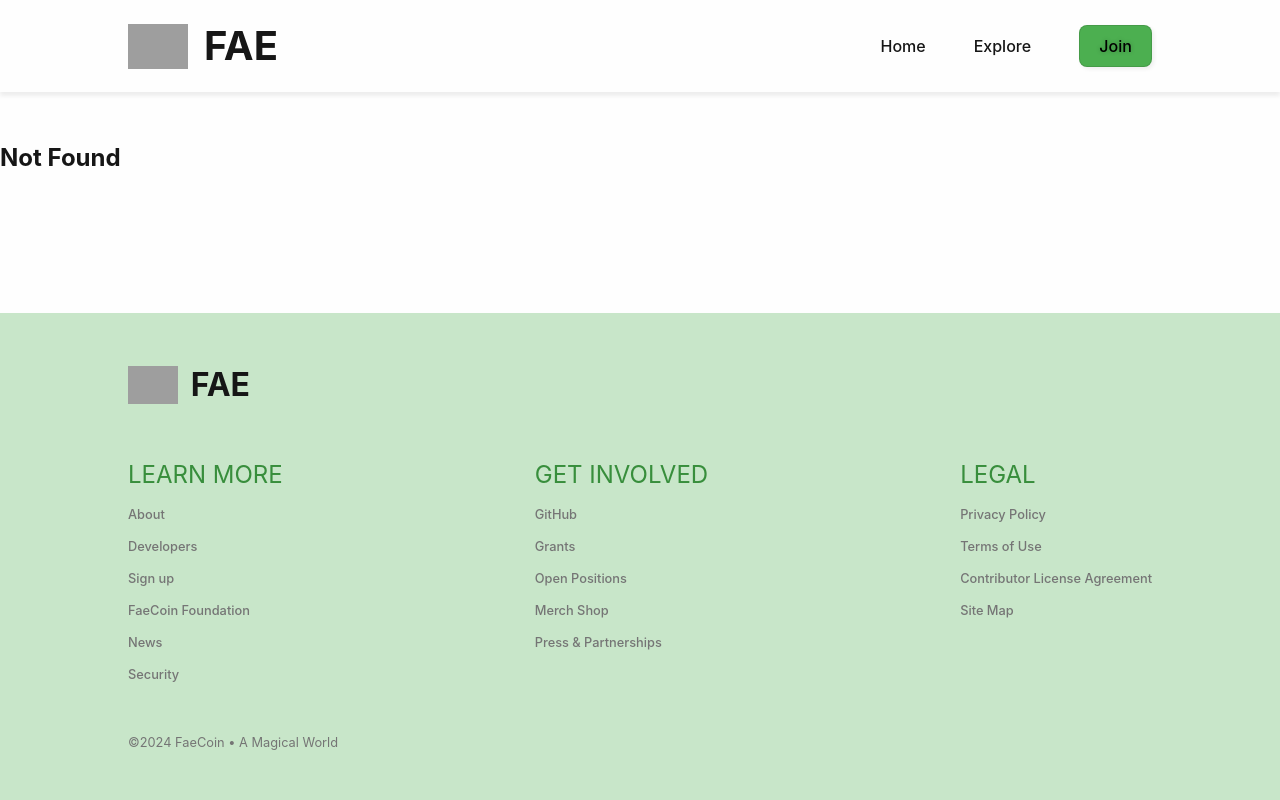
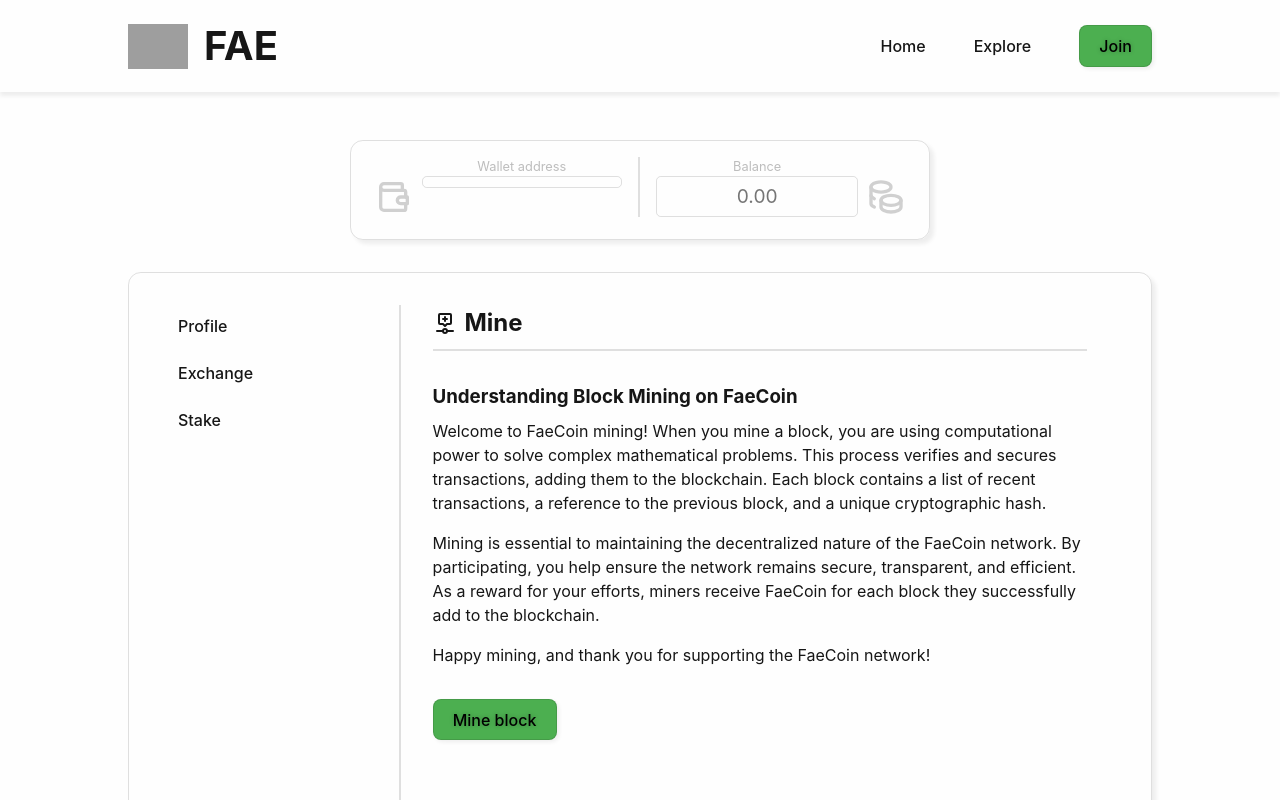
Before and after one commit to rowpacmal/bcu23d-nodejs-faecoin, a React (Vite) app in the folder client/: page /me/mine in a window 1280 px wide. Shown: the top 800 px of the page. Built offline with nearby package versions, Linux system fonts and the light colour scheme; no server answers; grey boxes are pictures that could not be loaded.

Commit message:
Created mining page and index for the exchange page

```diff
--- /dev/null
+++ b/client/src/pages/ExchangeIndex.jsx
@@ -0,0 +1,18 @@
+function ExchangeIndex() {
+  return (
+    <section>
+      <h3>Welcome to FaeCoin Transactions</h3>
+
+      <p>
+        Experience seamless crypto transactions with FaeCoin! Our app allows you
+        to easily buy, sell, swap, send, and receive FaeCoin. Whether
+        you&apos;re trading, transferring to friends, or managing your
+        portfolio, our user-friendly interface ensures a smooth and secure
+        process. Dive into the world of FaeCoin and manage your assets with
+        confidence.
+      </p>
+    </section>
+  );
+}
+
+export default ExchangeIndex;
--- /dev/null
+++ b/client/src/pages/Mine.jsx
@@ -0,0 +1,70 @@
+import { useContext, useState } from 'react';
+import { IconTimelineEventPlus } from '@tabler/icons-react';
+import UserContext from '../contexts/UserContext';
+import { mineTransactions } from '../services/transactionService';
+
+import style from '../styles/Mine.module.css';
+import Loading from '../components/Loading';
+
+function Mine() {
+  const { getUserInfo, isMining, setIsMining } = useContext(UserContext);
+
+  async function handleMineBlock() {
+    setIsMining(true);
+
+    try {
+      const token = localStorage.getItem('TOKEN');
+
+      await mineTransactions(token);
+    } catch (error) {
+      console.log(error.message);
+    } finally {
+      setIsMining(false);
+    }
+
+    getUserInfo();
+  }
+
+  return (
+    <>
+      <h2>
+        <IconTimelineEventPlus />
+        Mine
+      </h2>
+
+      <section className={style.section}>
+        <h3>Understanding Block Mining on FaeCoin</h3>
+
+        <div className={style.paragraphs}>
+          <p>
+            Welcome to FaeCoin mining! When you mine a block, you are using
+            computational power to solve complex mathematical problems. This
+            process verifies and secures transactions, adding them to the
+            blockchain. Each block contains a list of recent transactions, a
+            reference to the previous block, and a unique cryptographic hash.
+          </p>
+
+          <p>
+            Mining is essential to maintaining the decentralized nature of the
+            FaeCoin network. By participating, you help ensure the network
+            remains secure, transparent, and efficient. As a reward for your
+            efforts, miners receive FaeCoin for each block they successfully add
+            to the blockchain.
+          </p>
+
+          <p>Happy mining, and thank you for supporting the FaeCoin network!</p>
+        </div>
+      </section>
+
+      <div className={style.buttons}>
+        {isMining ? (
+          <Loading isSpinner={true} />
+        ) : (
+          <button onClick={handleMineBlock}>Mine block</button>
+        )}
+      </div>
+    </>
+  );
+}
+
+export default Mine;
--- /dev/null
+++ b/client/src/styles/Mine.module.css
@@ -0,0 +1,16 @@
+.section {
+  display: flex;
+  flex-direction: column;
+  gap: 0.5rem;
+}
+
+.paragraphs {
+  display: flex;
+  flex-direction: column;
+  gap: 1rem;
+}
+
+.buttons {
+  margin-right: auto;
+  min-width: 123px;
+}
```
Also changed, not shown: client/src/Router.jsx (+5 -4 lines).
